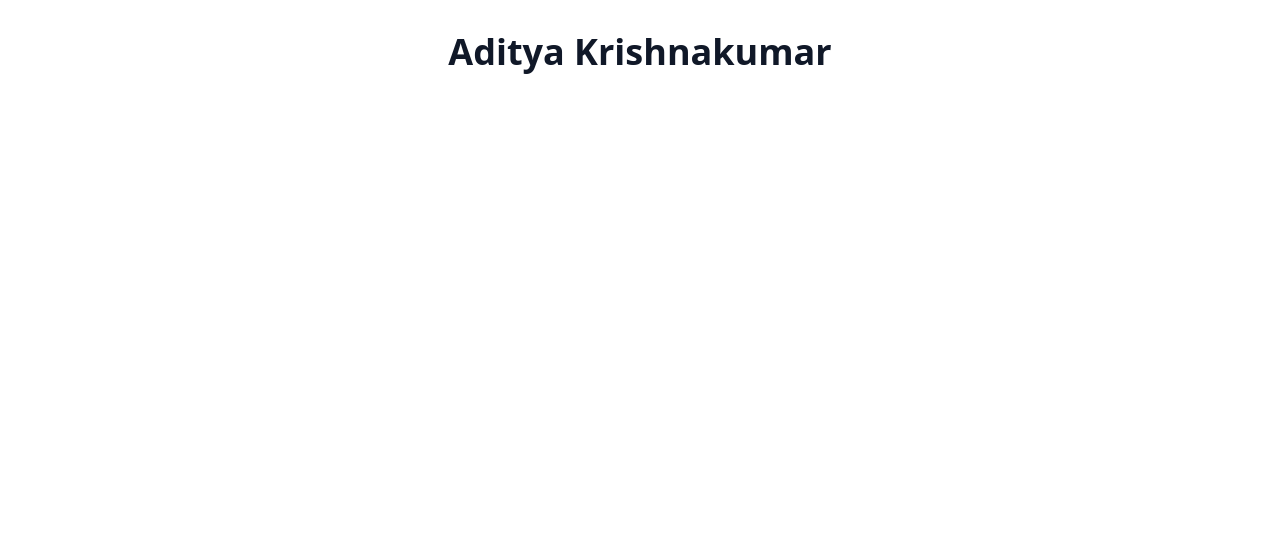
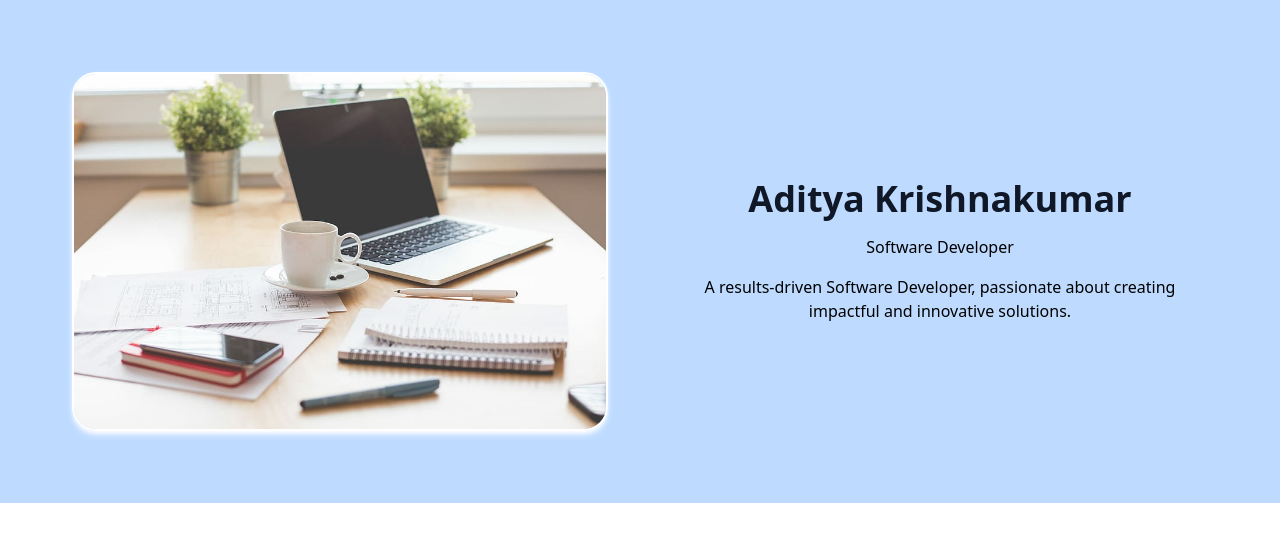
Before and after one commit to aditya-krishnakumarTV/Cloud-Resume-Challenge, a React app in the folder frontend/: page / in a window 1280 px wide. Shown: the top 542 px of the page. Built offline with nearby package versions, Linux system fonts and the light colour scheme; the HTML template or start-up script is replaced by a standard one.

Commit message:
Added home page to start with the initial UI

```diff
--- a/frontend/src/App.tsx
+++ b/frontend/src/App.tsx
@@ -1,15 +1,9 @@
+import Home from "./pages/Home";
+
 function App() {
   return (
     <>
-      <div className="min-h-screen p-8">
-        <div className="max-w-5xl mx-auto">
-          <div className="text-center">
-            <h1 className="text-4xl font-bold text-gray-900 mb-2">
-              Aditya Krishnakumar
-            </h1>
-          </div>
-        </div>
-      </div>
+      <Home />
     </>
   );
 }
--- /dev/null
+++ b/frontend/src/pages/Home.tsx
@@ -0,0 +1,33 @@
+function Home() {
+  return (
+    <>
+      <div className="bg-blue-200">
+        <div className="max-w-7xl mx-auto p-10">
+          <div className="flex flex-col md:flex-row">
+            <div className="flex-1 p-8">
+              <img
+                className="rounded-3xl border-2 border-white shadow-md shadow-white"
+                src="../../public/workspace.jpg"
+              />
+            </div>
+
+            <div className="flex-1 my-auto p-8">
+              <div className="text-center space-y-4">
+                <h1 className="text-4xl font-bold text-gray-900">
+                  Aditya Krishnakumar
+                </h1>
+                <p>Software Developer</p>
+                <p>
+                  A results-driven Software Developer, passionate about creating
+                  impactful and innovative solutions.
+                </p>
+              </div>
+            </div>
+          </div>
+        </div>
+      </div>
+    </>
+  );
+}
+
+export default Home;
```
Also changed, not shown: frontend/public/workspace.jpg (added).
